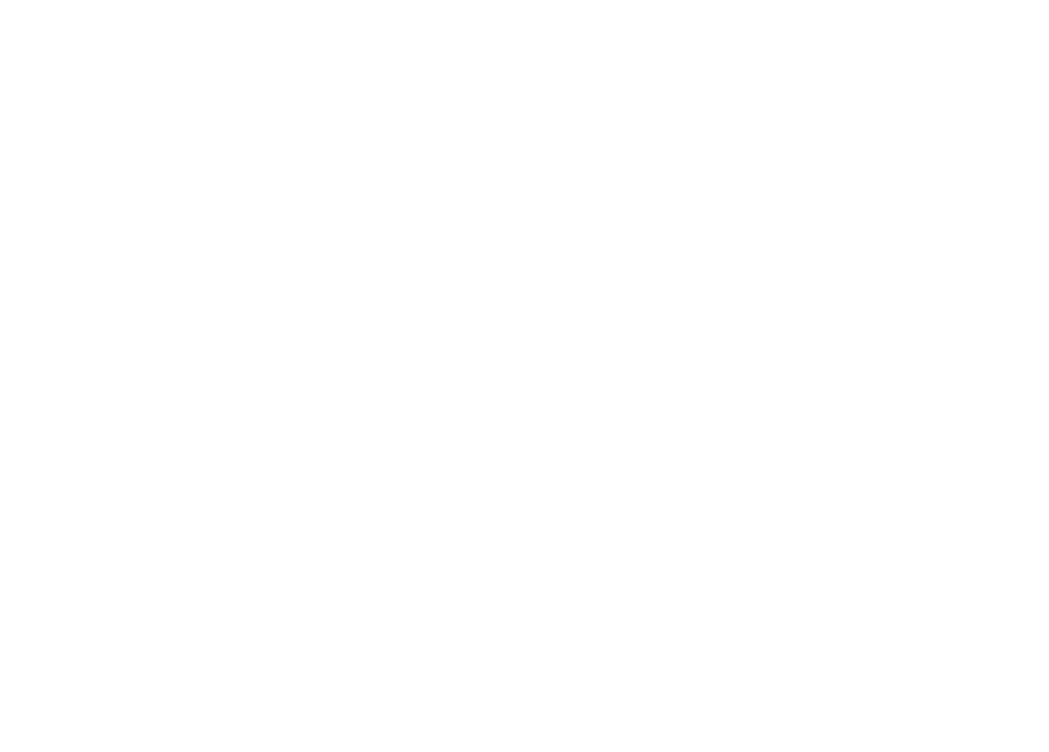
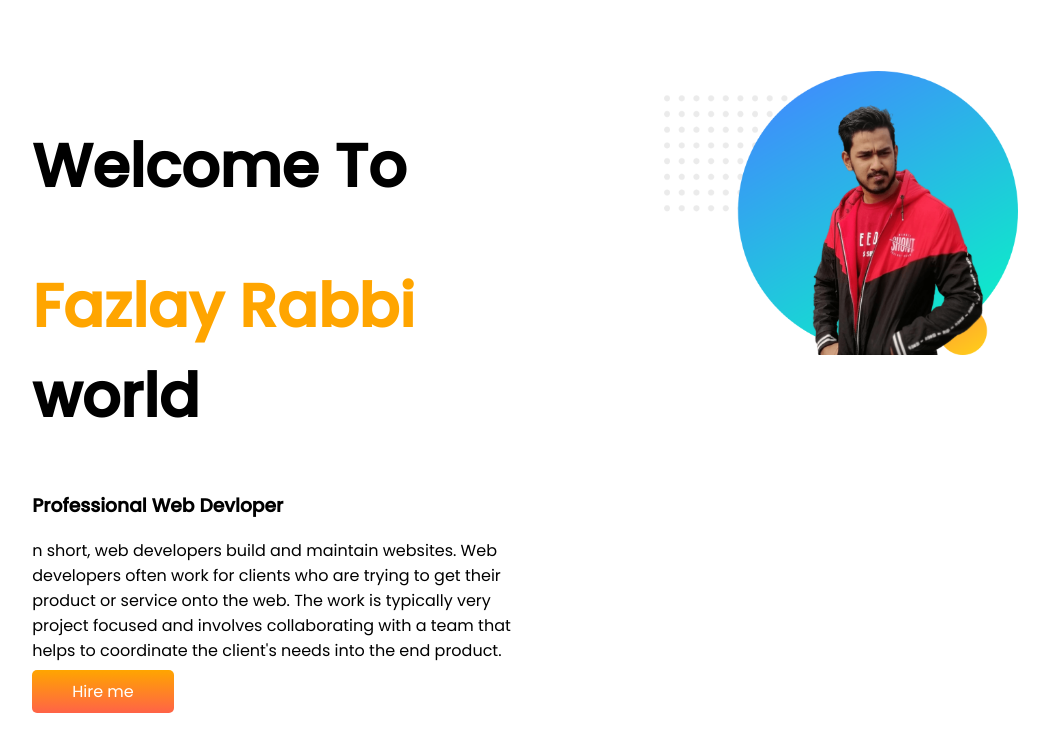
Before and after one commit to fazlay26/devloper-portfolio, a plain HTML site: page index.html in a window 1280 px wide. Shown: the whole page, without its empty margins (39-1088 px from the left). Drawn offline with Linux system fonts and the light colour scheme.

Commit message:
code-updated

```diff
--- a/index.html
+++ b/index.html
@@ -1,13 +1,35 @@
 <!DOCTYPE html>
 <html lang="en">
+
 <head>
     <meta charset="UTF-8">
     <meta http-equiv="X-UA-Compatible" content="IE=edge">
     <meta name="viewport" content="width=device-width, initial-scale=1.0">
     <title>Fazlay Portfolio</title>
+    <link rel="preconnect" href="https://fonts.googleapis.com">
+    <link rel="preconnect" href="https://fonts.gstatic.com" crossorigin>
+    <link href="https://fonts.googleapis.com/css2?family=Poppins:wght@400;500&display=swap" rel="stylesheet">
     <link rel="stylesheet" href="style.css">
 </head>
+
 <body>
+    <section>
+        <div class="half-width">
+            <h1>Welcome To</h1>
+            <h1><span class="orange-color">Fazlay Rabbi</span> world</h1>
+            <h3>Professional Web Devloper</h3>
+            <p>n short, web developers build and maintain websites. Web developers often work for clients who are trying
+                to
+                get their product or service onto the web. The work is typically very project focused and involves
+                collaborating with a team that helps to coordinate the client's needs into the end product.</p>
+            <a class="link-button" href="https://github.com/fazlay26/devloper-portfolio" target="_blank">Hire me</a>
+        </div>
+        <div class="half-width">
+            <img src="developer-portfolio/faz1.png" alt="">
+        </div>
+    </section>
+
 
 </body>
+
 </html>
--- a/style.css
+++ b/style.css
@@ -0,0 +1,26 @@
+body{
+    font-family: 'Poppins', sans-serif;
+}
+h1{
+    font-size: 60px;
+}
+.orange-color{
+    color: orange;
+}
+section{
+    display: flex;
+}
+.half-width{
+    width: 50%;
+    padding: 5%;
+}
+.half-width img{
+    width:70%
+}
+.link-button{
+    text-decoration: none;
+    background-image: linear-gradient(orange, tomato);
+    padding: 10px  40px;
+    color: white;
+    border-radius: 5px;
+}
```
Also changed, not shown: developer-portfolio/dream-bg.png (added), developer-portfolio/exp-bg.png (added), developer-portfolio/faz1.png (added), developer-portfolio/faz2.png (added), developer-portfolio/jhankar.png (added), developer-portfolio/jhankar2.png (added), developer-portfolio/my-bg.png (added), developer-portfolio/my-bg2.png (added), developer-portfolio/top-banner.png (added).
